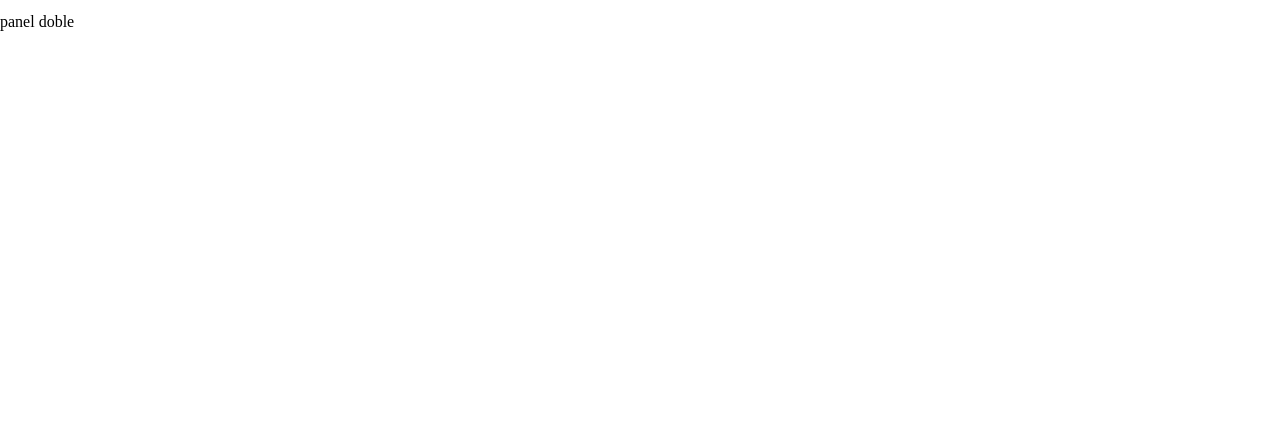
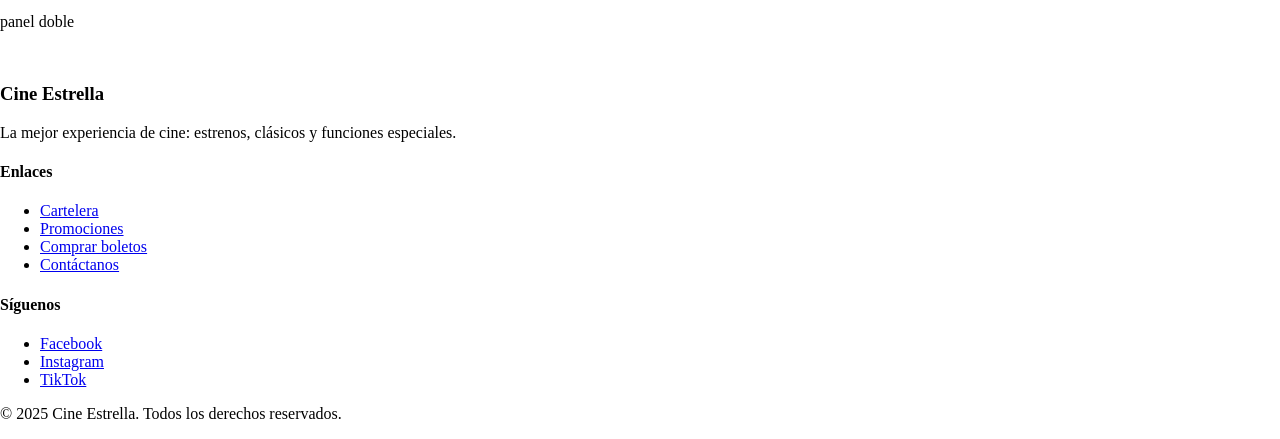
Before and after one commit to JANIER-VSQZ/componentesGrupo2, a website built with Vite: page index.html in a window 1280 px wide. Shown: the part 361-800 px from the top of the page. Built offline with nearby package versions, Linux system fonts and the light colour scheme.

Commit message:
Agregando el HTML del footer

```diff
--- a/index.html
+++ b/index.html
@@ -1,44 +1,70 @@
-<!doctype html>
+<!DOCTYPE html>
 <html lang="en">
-
   <head>
     <meta charset="UTF-8" />
     <link rel="icon" type="image/svg+xml" href="/vite.svg" />
     <meta name="viewport" content="width=device-width, initial-scale=1.0" />
-  <link rel="stylesheet" href="less/principal.less">
+    <link rel="stylesheet" href="less/principal.less" />
     <title>Vite App</title>
   </head>
 
   <body>
-  <header>
-
-  </header>
+    <header></header>
 
     <main>
-      <section> hero
-
-    </section>
+      <section>hero</section>
 
       <section class="cards">
         <div class="card">
-        <img src="https://picsum.photos/id/6/380/320" alt="Imagen Bonita 1">
+          <img src="https://picsum.photos/id/6/380/320" alt="Imagen Bonita 1" />
           <span>Imagen Lorem</span>
         </div>
 
         <div class="card">
-        <img src="https://picsum.photos/id/23/380/320" alt="Imagen Bonita 2">
+          <img
+            src="https://picsum.photos/id/23/380/320"
+            alt="Imagen Bonita 2"
+          />
           <span>Imagen Lorem</span>
         </div>
       </section>
 
-    <section> panel doble
-
-    </section>
+      <section>panel doble</section>
     </main>
 
-  <footer>
+    <footer class="cine-footer">
+      <div class="cine-footer-container">
+        <div class="cine-footer-section">
+          <h3>Cine Estrella</h3>
+          <p>
+            La mejor experiencia de cine: estrenos, clásicos y funciones
+            especiales.
+          </p>
+        </div>
 
+        <div class="cine-footer-section">
+          <h4>Enlaces</h4>
+          <ul>
+            <li><a href="#">Cartelera</a></li>
+            <li><a href="#">Promociones</a></li>
+            <li><a href="#">Comprar boletos</a></li>
+            <li><a href="#">Contáctanos</a></li>
+          </ul>
+        </div>
+
+        <div class="cine-footer-section">
+          <h4>Síguenos</h4>
+          <ul class="cine-redes">
+            <li><a href="#">Facebook</a></li>
+            <li><a href="#">Instagram</a></li>
+            <li><a href="#">TikTok</a></li>
+          </ul>
+        </div>
+      </div>
+
+      <div class="cine-footer-bottom">
+        <p>&copy; 2025 Cine Estrella. Todos los derechos reservados.</p>
+      </div>
     </footer>
   </body>
-
 </html>
```
Lines whose indentation alone changed are shown as unchanged.
